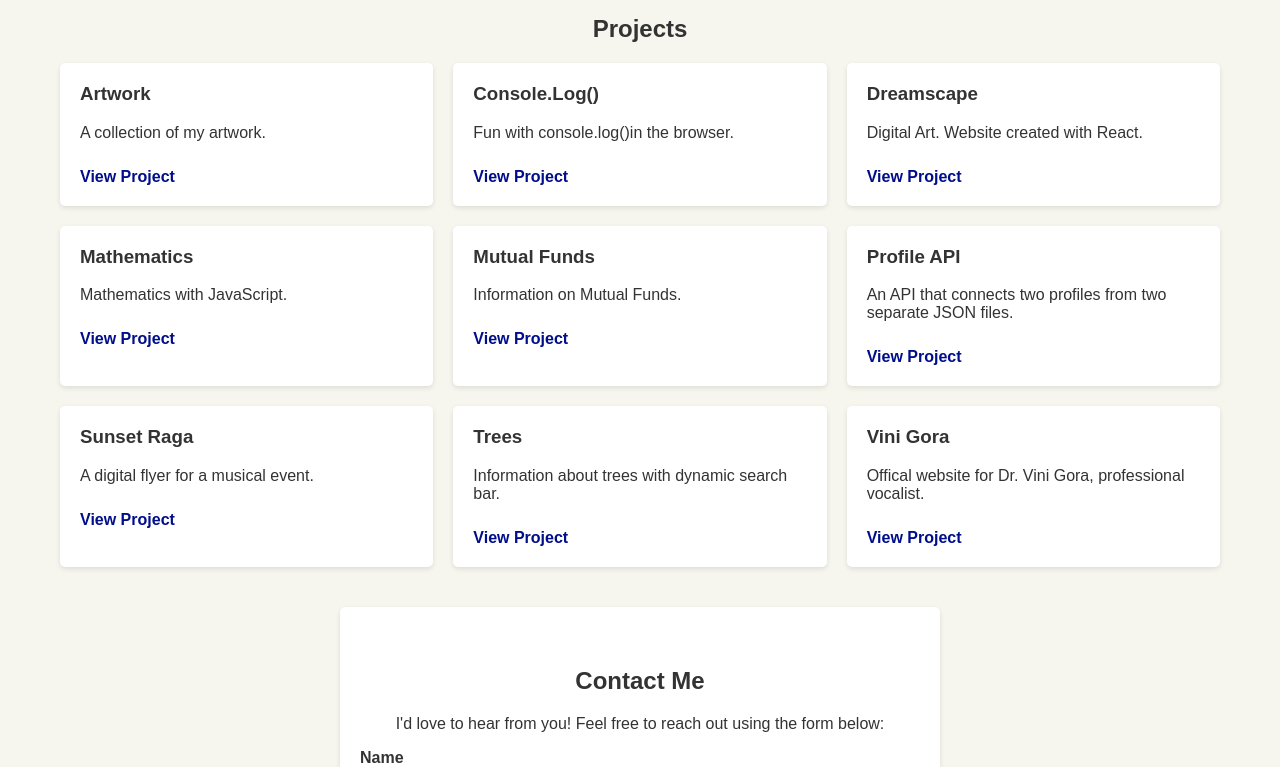
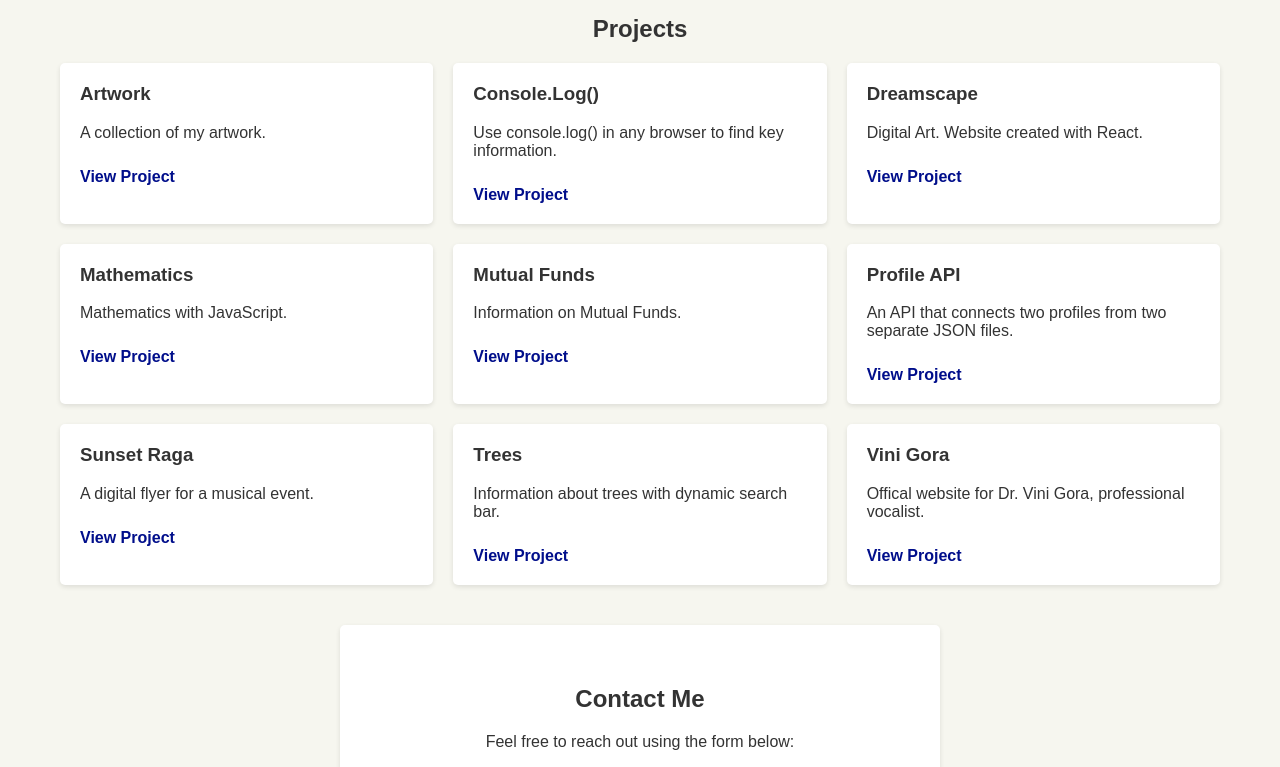
Before and after one commit to kironroy/kironroy-react, a React (Create React App) app: page / in a window 1280 px wide. Shown: the part 1100-1867 px from the top of the page. Built offline with nearby package versions, Linux system fonts and the light colour scheme; a web font is replaced by a local one.

Commit message:
Writing
- Cleaned writing.

```diff
--- a/src/components/Contact.js
+++ b/src/components/Contact.js
@@ -32,8 +32,7 @@ const Contact = () => {
       <div className="container">
         <h2>Contact Me</h2>
         <p>
-          I'd love to hear from you! Feel free to reach out using the form
-          below:
+          Feel free to reach out using the form below:
         </p>
         <form onSubmit={sendEmail}>
           <label htmlFor="name">Name</label>
--- a/src/components/Portfolio.js
+++ b/src/components/Portfolio.js
@@ -12,7 +12,7 @@ const projects = [
   {
     id: 3,
     title: 'Console.Log()',
-    description: 'Fun with console.log()in the browser.',
+    description: 'Use console.log() in any browser to find key information.',
     link: 'https://js-console-log.netlify.app/',
   },
   {
```
